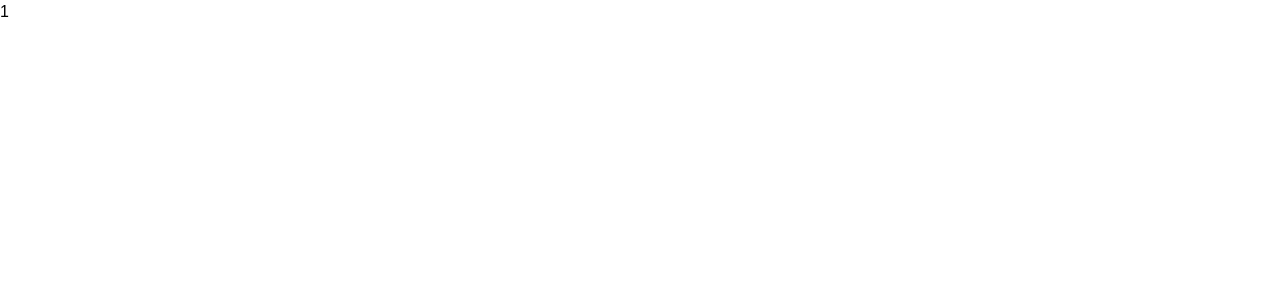
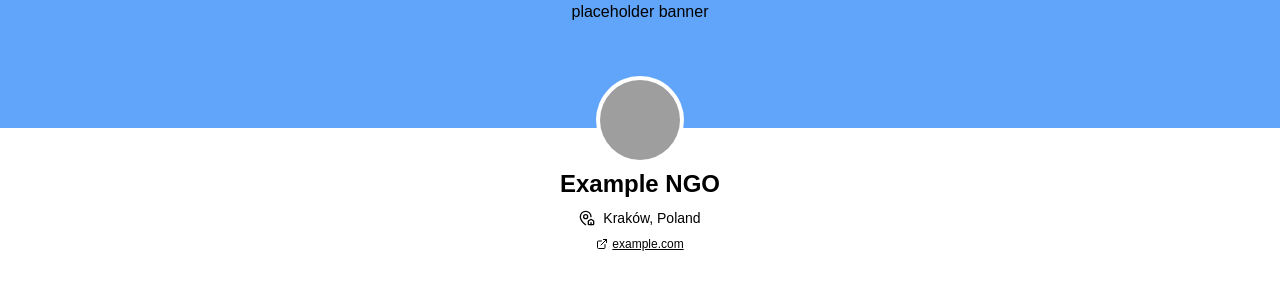
Before and after one commit to Truly-Depressed-Developers/MatchCare, a Next.js app: page /profile/1 in a window 1280 px wide. Shown: the top 300 px of the page. Built offline with nearby package versions, Linux system fonts and the light colour scheme; grey boxes are pictures that could not be loaded.

Commit message:
Example profile

```diff
--- a/drizzle.config.ts
+++ b/drizzle.config.ts
@@ -1,7 +1,7 @@
 import "./drizzle/envConfig";
 import { defineConfig } from "drizzle-kit";
 
-// @ts-ignore
+// @ts-expect-error - This is a valid config
 export default defineConfig({
   schema: "./drizzle/schema.ts",
   dialect: "postgresql",
--- /dev/null
+++ b/mocks/data.ts
@@ -0,0 +1,9 @@
+export const exampleProfile = {
+  id: "1",
+  name: "Example NGO",
+  avatar: "https://example.com/avatar.jpg",
+  bio: "This is an example NGO.",
+  banner: "https://example.com/banner.jpg",
+  location: "Kraków, Poland",
+  link: "https://example.com",
+};
--- a/package.json
+++ b/package.json
@@ -11,6 +11,7 @@
   "dependencies": {
     "@hookform/resolvers": "^3.9.0",
     "@next/env": "^14.2.13",
+    "@radix-ui/react-avatar": "^1.1.0",
     "@radix-ui/react-icons": "^1.3.0",
     "@radix-ui/react-label": "^2.1.0",
     "@radix-ui/react-slot": "^1.1.0",
@@ -18,6 +19,7 @@
     "class-variance-authority": "^0.7.0",
     "clsx": "^2.1.1",
     "drizzle-orm": "^0.33.0",
+    "lucide": "^0.446.0",
     "lucide-react": "^0.446.0",
     "next": "14.2.13",
     "react": "^18",
--- a/src/app/profile/[id]/page.tsx
+++ b/src/app/profile/[id]/page.tsx
@@ -1,7 +1,45 @@
+import { ExternalLink, MapPinHouse } from "lucide-react";
+import { Avatar, AvatarFallback, AvatarImage } from "@/components/ui/avatar";
+import { exampleProfile } from "../../../../mocks/data";
+import Link from "next/link";
+
 const Profile = ({ params }: { params: { id: string } }) => {
   const profileID = params.id;
 
-  return <div>{profileID}</div>;
+  return (
+    <div className="flex min-h-screen flex-col">
+      <div className="relative inset-0 flex h-32 justify-center bg-blue-400">
+        placeholder banner
+        <div className="absolute -bottom-[2.25rem] h-[5.5rem] w-[5.5rem] rounded-full bg-white"></div>
+        <Avatar className="absolute -bottom-8">
+          <AvatarImage src={exampleProfile.avatar} />
+          <AvatarFallback>
+            {exampleProfile.name[0].toUpperCase()}
+          </AvatarFallback>
+        </Avatar>
+      </div>
+      <div className="mt-10 space-y-2">
+        <h1 className="text-center text-2xl font-bold">
+          {exampleProfile.name}
+        </h1>
+        <h1 className="flex items-center justify-center text-sm">
+          <MapPinHouse size={16} className="mr-2" />
+          {exampleProfile.location}
+        </h1>
+        <Link
+          className="flex items-center justify-center text-xs"
+          href={exampleProfile.link}
+          rel="noopener noreferrer"
+          target="_blank"
+        >
+          <ExternalLink size={12} className="mr-1" />
+          <span className="underline">
+            {exampleProfile.link.replace(/^https?:\/\//, "")}
+          </span>
+        </Link>
+      </div>
+    </div>
+  );
 };
 
 export default Profile;
--- /dev/null
+++ b/src/components/ui/avatar.tsx
@@ -0,0 +1,50 @@
+"use client";
+
+import * as React from "react";
+import * as AvatarPrimitive from "@radix-ui/react-avatar";
+
+import { cn } from "@/lib/utils";
+
+const Avatar = React.forwardRef<
+  React.ElementRef<typeof AvatarPrimitive.Root>,
+  React.ComponentPropsWithoutRef<typeof AvatarPrimitive.Root>
+>(({ className, ...props }, ref) => (
+  <AvatarPrimitive.Root
+    ref={ref}
+    className={cn(
+      "relative flex h-20 w-20 shrink-0 overflow-hidden rounded-full",
+      className,
+    )}
+    {...props}
+  />
+));
+Avatar.displayName = AvatarPrimitive.Root.displayName;
+
+const AvatarImage = React.forwardRef<
+  React.ElementRef<typeof AvatarPrimitive.Image>,
+  React.ComponentPropsWithoutRef<typeof AvatarPrimitive.Image>
+>(({ className, ...props }, ref) => (
+  <AvatarPrimitive.Image
+    ref={ref}
+    className={cn("aspect-square h-full w-full", className)}
+    {...props}
+  />
+));
+AvatarImage.displayName = AvatarPrimitive.Image.displayName;
+
+const AvatarFallback = React.forwardRef<
+  React.ElementRef<typeof AvatarPrimitive.Fallback>,
+  React.ComponentPropsWithoutRef<typeof AvatarPrimitive.Fallback>
+>(({ className, ...props }, ref) => (
+  <AvatarPrimitive.Fallback
+    ref={ref}
+    className={cn(
+      "flex h-full w-full items-center justify-center rounded-full bg-muted",
+      className,
+    )}
+    {...props}
+  />
+));
+AvatarFallback.displayName = AvatarPrimitive.Fallback.displayName;
+
+export { Avatar, AvatarImage, AvatarFallback };
```
Also changed, not shown: 1 other file (tests, documents, lock files or other folders).
